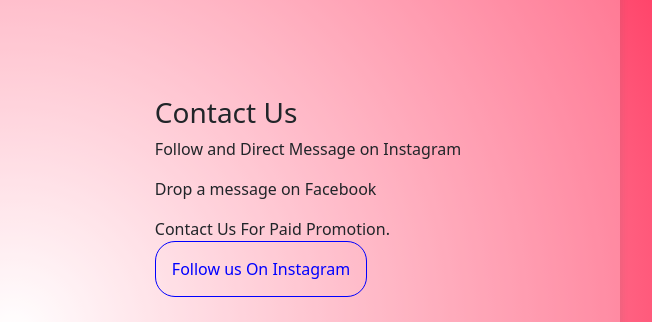
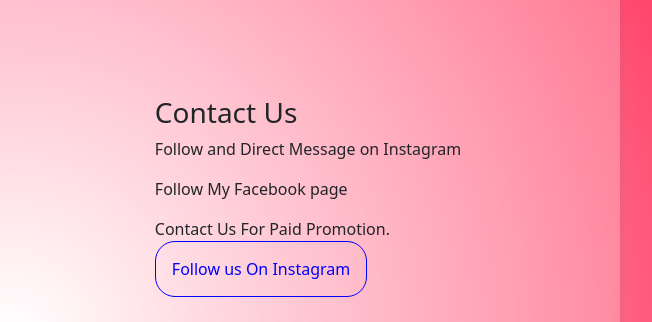
Before and after one commit to AmarVcode/naman-website, a plain HTML site: page pages/contact.html in a window 1280 px wide. Shown: the part 118-440 px from the top of the page, 628-1280 px from the left. Drawn offline with nearby package versions, Linux system fonts and the light colour scheme; files that its build step writes are made by us from their sources.

Commit message:
Update contact.html

```diff
--- a/pages/contact.html
+++ b/pages/contact.html
@@ -69,7 +69,7 @@
                         Follow and Direct Message on Instagram
                     </p>
                     <p>
-                        Drop a message on Facebook
+                        Follow My Facebook page
                     </p>
                     <p>
                         Contact Us For Paid Promotion.
```
